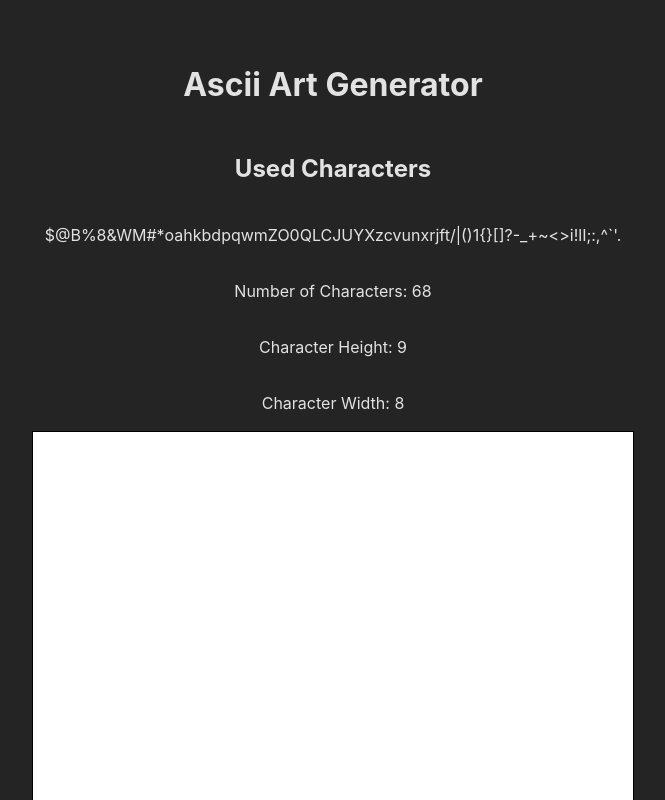
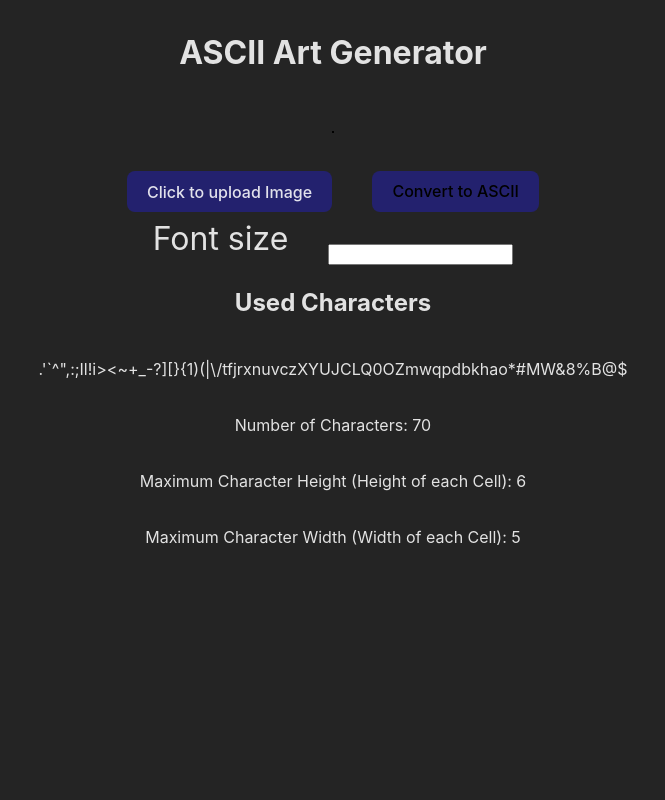
Before and after one commit to tarikvural/AsciiProject, a React (Vite) app in the folder AsciiProject/: page / in a window 1280 px wide. Shown: the top 800 px of the page, without its empty margins (307-972 px from the left). Built offline with nearby package versions, Linux system fonts and the light colour scheme.

Commit message:
core functionality implemented, working on styling it appropriately and adding extra functionality

```diff
--- a/AsciiProject/src/App.css
+++ b/AsciiProject/src/App.css
@@ -3,11 +3,58 @@
   flex-direction: column;
   align-self: baseline;
   align-items: center;
-  max-width: 1280px;
   margin: 0 auto;
-  padding: 2rem;
 }
 
 #root > * {
 
 }
+
+.button-group {
+  display: flex;
+  flex-direction: row;
+  align-items: center;
+  gap: 40px;
+}
+
+#font-input{
+  width:auto;
+  margin-top:2rem;
+  width: fit-content;
+}
+.input-group label {
+  margin-top: 0;
+}
+
+.input-group input {
+  margin-top: 0;
+}
+
+.input-group {
+  display: flex;
+  flex-direction: row;
+  align-items: center; /* Ensure vertical alignment */
+  justify-content: center;
+  font-size: 2rem;
+  gap: 40px;
+}
+
+.button {
+  border-radius: 8px;
+  border: 1px solid transparent;
+  padding: 0.6em 1.2em;
+  font-size: 1em;
+  font-weight: 500;
+  font-family: inherit;
+  background-color: #23216e;
+  cursor: pointer;
+  transition: border-color 0.25s;
+}
+
+.button:hover {
+  border-color: #646cff;
+}
+.button:focus,
+.button:focus-visible {
+  outline: 4px auto -webkit-focus-ring-color;
+}
--- a/AsciiProject/src/App.tsx
+++ b/AsciiProject/src/App.tsx
@@ -5,19 +5,32 @@ import DrawArea from './DrawArea/DrawArea'
 import CharacterSizeArea from './CharacterSizeArea/CharacterSizeArea';
 
 function App() {
-  const AsciiChars = "$@B%8&WM#*oahkbdpqwmZO0QLCJUYXzcvunxrjft/\|()1{}[]?-_+~<>i!lI;:,^`'. ".split('');
-  const [imageSrc, setImageSrc] = useState('')
+  const asciiChars = "$@B%8&WM#*oahkbdpqwmZO0QLCJUYXzcvunxrjft/\\|()1{}[]?-_+~<>i!lI;:,\"^`'. ".split('').reverse();
+  const [image, setImage] = useState<HTMLImageElement | null>(null);
   const canvasRef = useRef<HTMLCanvasElement>(null);
-  const [cellWidth, setCellWidth] = useState<number>(0);
-  const [cellHeight, setCellHeight] = useState<number>(0);
+  const [canvasWidth, setCanvasWidth] = useState<number>(0);
+  const [canvasHeight, setCanvasHeight] = useState<number>(0);
+  const [cellWidth, setCellWidth] = useState<number>(10);
+  const [cellHeight, setCellHeight] = useState<number>(10);
+  const [fontSize, setFontSize] = useState<number>(8);
 
   function handleInputChanged(event: React.ChangeEvent<HTMLInputElement>) {
-    if (!event.target.files) return
-    const fileRead = new FileReader()
+    if (!event.target.files) return;
+
+    const fileRead = new FileReader();
     fileRead.readAsDataURL(event.target.files[0]);
 
     fileRead.onload = () => {
-      setImageSrc(fileRead.result as string)
+      const img = new Image();
+      img.src = fileRead.result as string;
+
+      img.onload = () => {
+        if (canvasRef.current) {
+          setImage(img);
+          setCanvasWidth(img.width);
+          setCanvasHeight(img.height);
+        }
+      }
     }
   }
 
@@ -28,92 +41,83 @@ function App() {
   }, []);
 
   function convertToAscii() {
-    console.log('Convert to ASCII called');
-    console.log('Cell dimensions:', cellWidth, cellHeight);
-
-    if (!canvasRef.current) {
-      console.log('Canvas ref is null');
-      return;
-    }
+    if (!canvasRef.current) return;
 
     const ctx = canvasRef.current.getContext('2d');
-    if (!ctx) {
-      console.log('Could not get 2D context');
-      return;
-    }
+    if (!ctx) return;
 
     const canvasWidth = canvasRef.current.width;
     const canvasHeight = canvasRef.current.height;
 
     console.log('Canvas dimensions:', canvasWidth, canvasHeight);
 
-    if (cellWidth === 0 || cellHeight === 0) {
-      console.log('Cell dimensions are zero');
-      return;
-    }
+    if (cellWidth === 0 || cellHeight === 0) return;
 
+    const columns = Math.floor(canvasWidth / cellWidth);
     const rows = Math.floor(canvasHeight / cellHeight);
-    const columns = Math.floor(canvasWidth / cellWidth);
-
-    console.log('Grid:', rows, 'rows by', columns, 'columns');
 
     const imgData = ctx.getImageData(0, 0, canvasWidth, canvasHeight);
-    const grayScaleData = new Uint8ClampedArray(imgData.data);
-
-    // Convert to grayscale
-    for (let i = 0; i < grayScaleData.length; i += 4) {
-      const luminance = 0.299 * grayScaleData[i] + 0.587 * grayScaleData[i+1] + 0.114 * grayScaleData[i+2];
-      grayScaleData[i] = grayScaleData[i+1] = grayScaleData[i+2] = luminance;
-    }
+    const pixelData = imgData.data;
 
     ctx.clearRect(0, 0, canvasWidth, canvasHeight);
-    ctx.fillStyle = 'black';
-    ctx.font = `${cellHeight}px "Courier Prime", monospace`;
+    ctx.font = `${fontSize}px monospace`;
+    ctx.textBaseline = 'top';
 
-    for (let row = 0; row < rows; row++) {
-      for (let col = 0; col < columns; col++) {
-        let blockLuminance = 0;
+    ctx.fillStyle = "black";
+    ctx.fillRect(0, 0, canvasRef.current.width, canvasRef.current.height);
+    ctx.fillStyle = "white";
+    for (let y = 0; y < rows; y++) {
+      for (let x = 0; x < columns; x++) {
+        let totalBrightness = 0;
         let pixelCount = 0;
 
-        // Calculate average luminance for each cell block
-        for (let y = 0; y < cellHeight; y++) {
-          for (let x = 0; x < cellWidth; x++) {
-            const pixelX = col * cellWidth + x;
-            const pixelY = row * cellHeight + y;
+        for (let cellY = 0; cellY < cellHeight; cellY++) {
+          for (let cellX = 0; cellX < cellWidth; cellX++) {
+            const pixelX = x * cellWidth + cellX;
+            const pixelY = y * cellHeight + cellY;
 
             if (pixelX < canvasWidth && pixelY < canvasHeight) {
-              const index = (pixelY * canvasWidth + pixelX) * 4;
-              blockLuminance += grayScaleData[index];
+              const i = (pixelY * canvasWidth + pixelX) * 4;
+              const r = pixelData[i];
+              const g = pixelData[i + 1];
+              const b = pixelData[i + 2];
+              const brightness = (r + g + b) / 3;
+              totalBrightness += brightness;
               pixelCount++;
             }
           }
         }
 
-        if (pixelCount > 0) {
-          const averageLuminance = blockLuminance / pixelCount;
-          const charIndex = Math.floor((averageLuminance / 255) * (AsciiChars.length - 1));
-          const asciiChar = AsciiChars[charIndex];
-
-          ctx.fillText(asciiChar, col * cellWidth, (row + 1) * cellHeight);
-        }
-
-        console.log(`Block (${row}, ${col}): Average Luminance = ${blockLuminance / pixelCount}`);
+        const averageBrightness = totalBrightness / (pixelCount * 255);
+        const asciiIndex = Math.floor((1 - averageBrightness) * (asciiChars.length - 1));
+        const asciiChar = asciiChars[asciiIndex];
+        ctx.fillText(asciiChar, x * cellWidth, y * cellHeight);
       }
     }
-
-    console.log('Conversion complete');
   }
 
   return (
     <>
-      <h1 id='test'>Ascii Art Generator</h1>
+      <h1 id='title'>ASCII Art Generator</h1>
+      <DrawArea
+        image={image}
+        canvasRef={canvasRef}
+        canvasWidth={canvasWidth}
+        canvasHeight={canvasHeight}
+      />
+      <div className='button-group'>
+        <ImageInput onChange={handleInputChanged}/>
+        <button className='button' onClick={convertToAscii} id='convertButton'>Convert to ASCII</button>
+      </div>
+      <div className='input-group'>
+        <label htmlFor='font-input'>Font size</label>
+        <input type='number' id='font-input'/>
+      </div>
       <CharacterSizeArea
-        usedCharacters={AsciiChars}
+        usedCharacters={asciiChars}
         onSizeChange={handleSizeChange}
+        fontSize = {fontSize}
       />
-      <DrawArea imageSrc={imageSrc} canvasRef={canvasRef}/>
-      <ImageInput onChange={handleInputChanged}/>
-      <button onClick={convertToAscii} id='convertButton'>Convert to Ascii</button>
     </>
   )
 }
--- a/AsciiProject/src/CharacterSizeArea/CharacterSizeArea.tsx
+++ b/AsciiProject/src/CharacterSizeArea/CharacterSizeArea.tsx
@@ -3,9 +3,10 @@ import { useState, useEffect } from 'react';
 interface CharacterSizeAreaProps {
   usedCharacters: string[];
   onSizeChange: (width: number, height: number) => void;
+  fontSize: number;
 }
 
-function CharacterSizeArea({ usedCharacters, onSizeChange }: CharacterSizeAreaProps) {
+function CharacterSizeArea({ usedCharacters, onSizeChange, fontSize }: CharacterSizeAreaProps) {
     const [textWidth, setTextWidth] = useState<number>(0);
     const [textHeight, setTextHeight] = useState<number>(0);
 
@@ -15,7 +16,7 @@ function CharacterSizeArea({ usedCharacters, onSizeChange }: CharacterSizeAreaPr
         if (!ctx) return;
 
         document.fonts.ready.then(() => {
-            ctx.font = '12px "Courier Prime", monospace';
+            ctx.font = `${fontSize}px "Courier Prime", monospace`;
             ctx.fillStyle = 'black';
 
             let maxWidth = 0;
@@ -38,8 +39,8 @@ function CharacterSizeArea({ usedCharacters, onSizeChange }: CharacterSizeAreaPr
             <h2>Used Characters</h2>
             <p>{usedCharacters}</p>
             <p>Number of Characters: {usedCharacters.length}</p>
-            <p>Character Height: {textHeight}</p>
-            <p>Character Width: {textWidth}</p>
+            <p>Maximum Character Height (Height of each Cell): {textHeight}</p>
+            <p>Maximum Character Width (Width of each Cell): {textWidth}</p>
         </>
     );
 }
--- a/AsciiProject/src/DrawArea/DrawArea.css
+++ b/AsciiProject/src/DrawArea/DrawArea.css
@@ -1,5 +1,6 @@
 #canvas {
     border:1px solid #000000;
     background: #ffffff;
-
+    margin-top: 2rem;
+    margin-bottom: 2rem;
 }
--- a/AsciiProject/src/DrawArea/DrawArea.tsx
+++ b/AsciiProject/src/DrawArea/DrawArea.tsx
@@ -1,28 +1,33 @@
 import './DrawArea.css';
 import { useEffect} from 'react';
 
-const DrawArea = ({ imageSrc, canvasRef }: { imageSrc: string,  canvasRef: React.RefObject<HTMLCanvasElement>}) => {
+interface drawAreaProps {
+    image: HTMLImageElement | null;
+    canvasRef: React.RefObject<HTMLCanvasElement>;
+    canvasWidth: number;
+    canvasHeight: number;
+}
+
+const DrawArea = ({ image, canvasRef, canvasWidth, canvasHeight }: drawAreaProps) => {
 
 
     useEffect(() => {
-        if (imageSrc) {
+        if (image) {
+            console.log('my image was changed');
             const canvas = document.getElementById('canvas') as HTMLCanvasElement;
             const ctx = canvas.getContext('2d');
             if (!ctx) return;
-            const img = new Image();
-            img.src = imageSrc;
-
-            img.onload = () => {
-                ctx.clearRect(0, 0, canvas.width, canvas.height);
-                ctx.drawImage(img, 0, 0);
-            };
+            canvas.width = canvasWidth;
+            canvas.height = canvasHeight;
+            ctx.clearRect(0, 0, canvas.width, canvas.height);
+            ctx.drawImage(image, 0, 0);
         }
-    }, [imageSrc]);
+    }, [image,canvasWidth, canvasHeight]);
 
     return (
         <>
             <div className="draw-area">
-                <canvas ref={canvasRef} id="canvas" width='600' height='600'></canvas>
+                <canvas ref={canvasRef} id="canvas" width={canvasWidth} height={canvasHeight}></canvas>
             </div>
         </>
     )
--- a/AsciiProject/src/ImageInput/ImageInput.css
+++ b/AsciiProject/src/ImageInput/ImageInput.css
@@ -2,3 +2,23 @@
     display: none;
     pointer-events: none;
 }
+
+.button {
+    border-radius: 8px;
+    border: 1px solid transparent;
+    padding: 0.6em 1.2em;
+    font-size: 1em;
+    font-weight: 500;
+    font-family: inherit;
+    background-color: #23216e;
+    cursor: pointer;
+    transition: border-color 0.25s;
+  }
+
+  .button:hover {
+    border-color: #646cff;
+  }
+  .button:focus,
+  .button:focus-visible {
+    outline: 4px auto -webkit-focus-ring-color;
+  }
```
